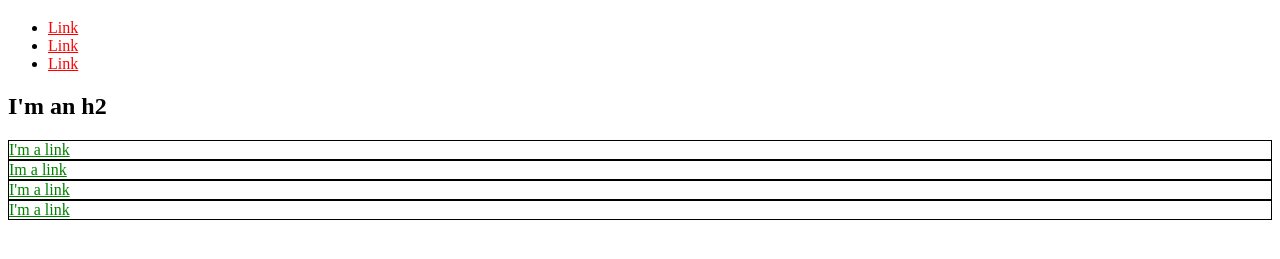
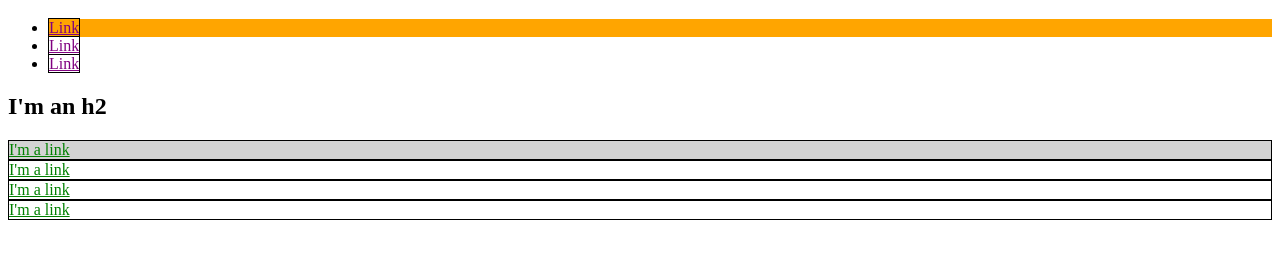
Before and after one commit to ulisesrivas/ulisesrivas.github.io, a plain HTML site: page index.html in a window 1280 px wide. Shown: the part 61-320 px from the top of the page. Drawn offline with Linux system fonts and the light colour scheme.

Commit message:
Add style section

```diff
--- a/index.html
+++ b/index.html
@@ -3,32 +3,58 @@
     <head>
         <title>Test Page: Don't Panic</title>
         <meta charset="utf-8">
+        <style>
+            a {
+                color: red;
+            }
+            #exec-bio {
+                background-color: lightgray;
+            }
+            .bio-box {
+                border: 1px solid black;
+            }
+            .bio-box a {
+                color: green;
+            }
+            ul a {
+                color: purple;
+            }
+            ul a {
+                border: 1px solid black;
+            }
+            #main-foo {
+                background-color: orange;
+            }
+            .choco-foo {
+                background-color: azure;
+            }
+        </style>
     </head>
     <body>
         <h1>I'm an h1</h1>
         <ul>
-            <li>
-                <a href="https://example.com/" style="color: red;">Link</a>
+            <li id="main-foo">
+                <a href="https://example.com/">Link</a>
             </li>
             <li>
-                <a href="https://example.com/" style="color: red;">Link</a>
+                <a href="https://example.com/">Link</a>
             </li>
             <li>
-                <a href="https://example.com/" style="color: red;">Link</a>
+                <a href="https://example.com/">Link</a>
             </li>
         </ul>
         <h2>I'm an h2</h2>
-        <div style="border: 1px solid black;">
-            <a href="https://example.com/" style="color: green;">I'm a link</a>
+        <div id="exec-bio" class="bio-box choco-foo">
+            <a href="https://example.com/">I'm a link</a>
         </div>
-        <div style="border: 1px solid black;">
-            <a href="https://example.com/" style="color: green;">Im a link</a>
+        <div class="bio-box">
+            <a href="https://example.com/">I'm a link</a>
         </div>
-        <div style="border: 1px solid black;">
-            <a href="https://example.com/" style="color: green;">I'm a link</a>
+        <div class="bio-box">
+            <a href="https://example.com/">I'm a link</a>
         </div>
-        <div style="border: 1px solid black;">
-            <a href="https://example.com/" style="color: green;">I'm a link</a>
+        <div class="bio-box">
+            <a href="https://example.com/">I'm a link</a>
         </div>
     </body>
 </html>
```
